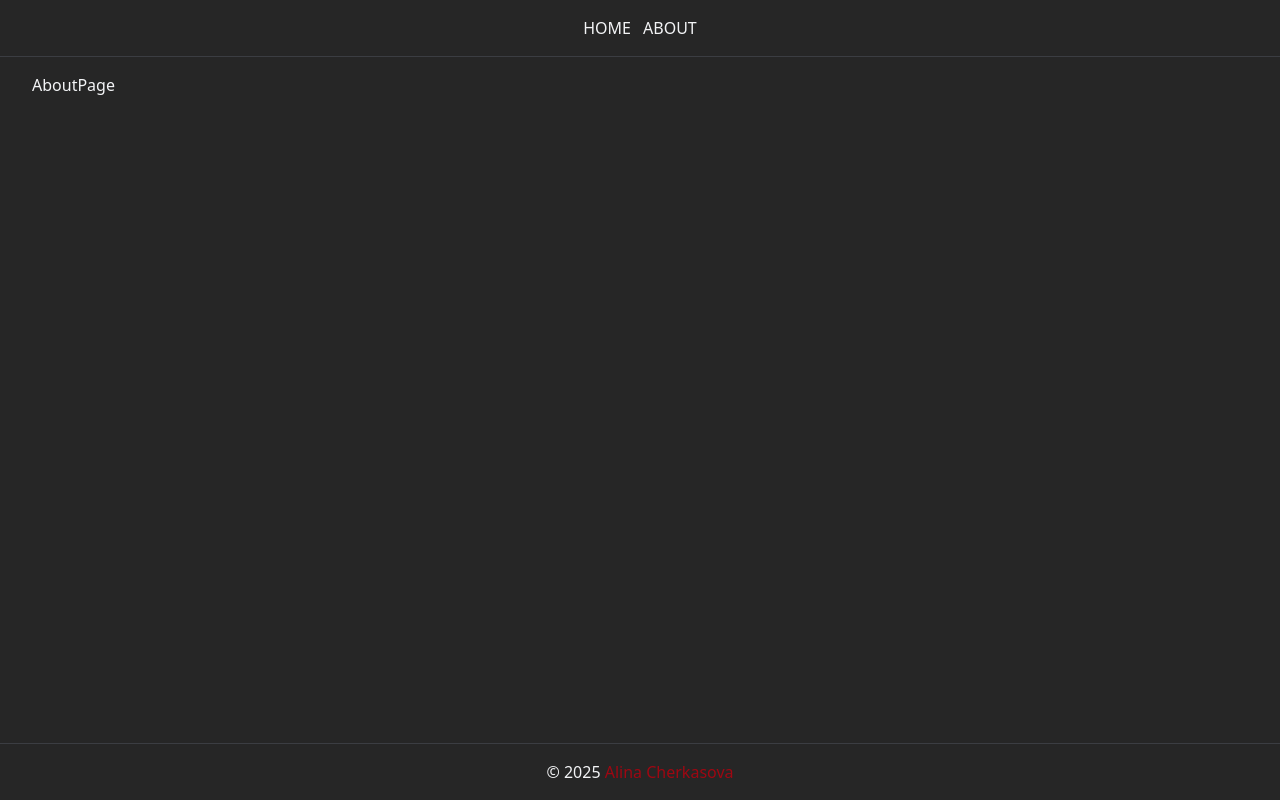
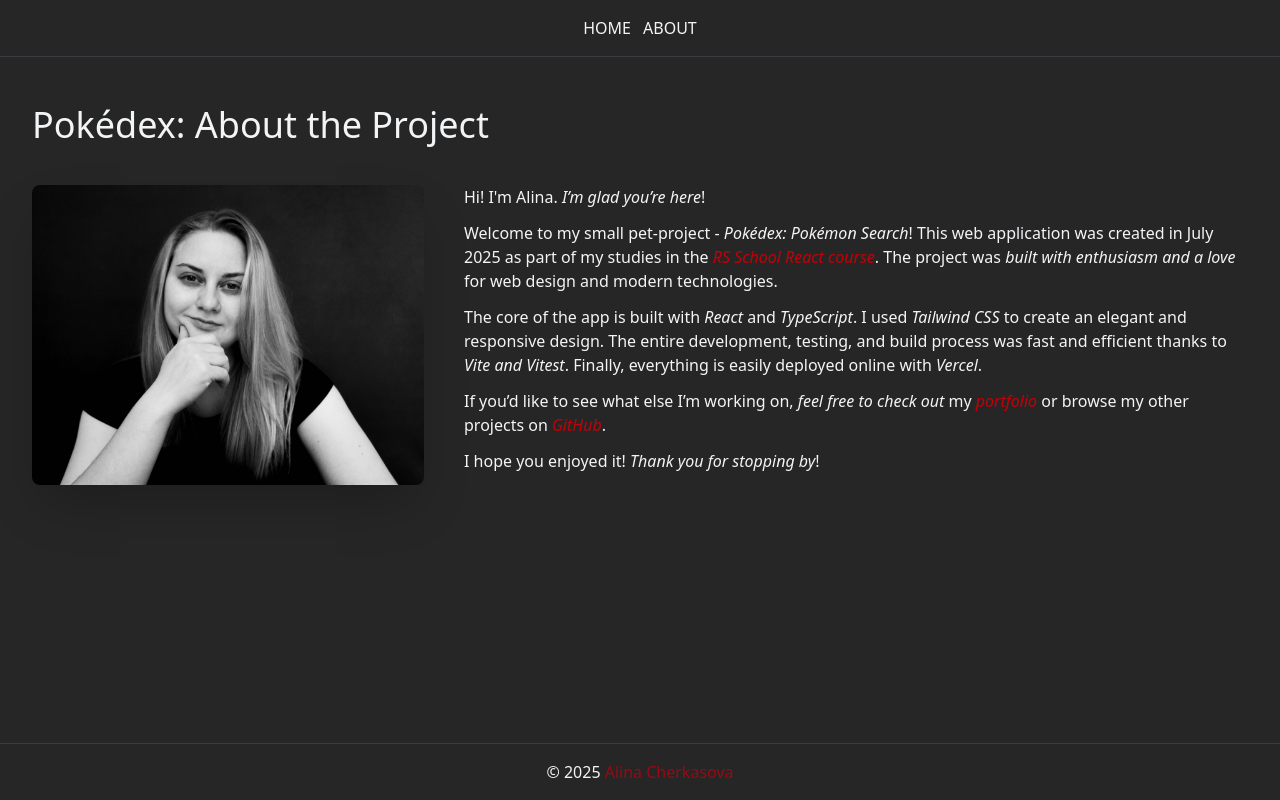
Before and after one commit to cherkasovaa/pokedex-pokemon-search, a React (Vite) app: page /about in a window 1280 px wide. Built offline with nearby package versions, Linux system fonts and the light colour scheme.

Commit message:
feat: implement about page
- Implement the page structure
- Add a photo of the author
- Add a description text

```diff
--- a/src/pages/AboutPage/AboutPage.tsx
+++ b/src/pages/AboutPage/AboutPage.tsx
@@ -1,3 +1,35 @@
+import { ABOUT_TEXT } from '@/pages/AboutPage/about-text';
+import { parseTextToJSX } from '@/utils/parseTextToJSX';
+
 export const AboutPage = () => {
-  return <>AboutPage</>;
+  const textChunks = ABOUT_TEXT.split('\n').filter(Boolean);
+  return (
+    <section className="py-8">
+      <h1 className="text-3xl sm:text-4xl font-medium mb-10">
+        Pokédex: About the Project
+      </h1>
+
+      <div className="flex flex-col gap-10 lg:flex-row">
+        <div className="overflow-hidden rounded-lg shadow-2xl lg:w-1/3">
+          <img
+            src="/my-photo.jpg"
+            alt="Alina's photo"
+            className="h-full w-full object-cover"
+          />
+        </div>
+
+        <div className="lg:w-2/3">
+          {textChunks.map((chunk) => {
+            const text = parseTextToJSX(chunk);
+
+            return (
+              <p key={chunk} className="mb-3">
+                {text}
+              </p>
+            );
+          })}
+        </div>
+      </div>
+    </section>
+  );
 };
--- /dev/null
+++ b/src/pages/AboutPage/about-text.ts
@@ -0,0 +1,9 @@
+export const ABOUT_TEXT = `Hi! I'm Alina. <span>I’m glad you’re here</span>!
+
+Welcome to my small pet-project - <span>Pokédex: Pokémon Search</span>! This web application was created in July 2025 as part of my studies in the [RS School React course](https://rs.school/courses/reactjs). The project was <span>built with enthusiasm and a love</span> for web design and modern technologies.
+
+The core of the app is built with <span>React</span> and <span>TypeScript</span>. I used <span>Tailwind CSS</span> to create an elegant and responsive design. The entire development, testing, and build process was fast and efficient thanks to <span>Vite and Vitest</span>. Finally, everything is easily deployed online with <span>Vercel</span>.
+
+If you’d like to see what else I’m working on, <span>feel free to check out</span> my [portfolio](https://cherkasovaa.vercel.app) or browse my other projects on [GitHub](https://github.com/cherkasovaa/).
+
+I hope you enjoyed it! <span>Thank you for stopping by</span>!`;
```
Also changed, not shown: public/my-photo.jpg (added).
